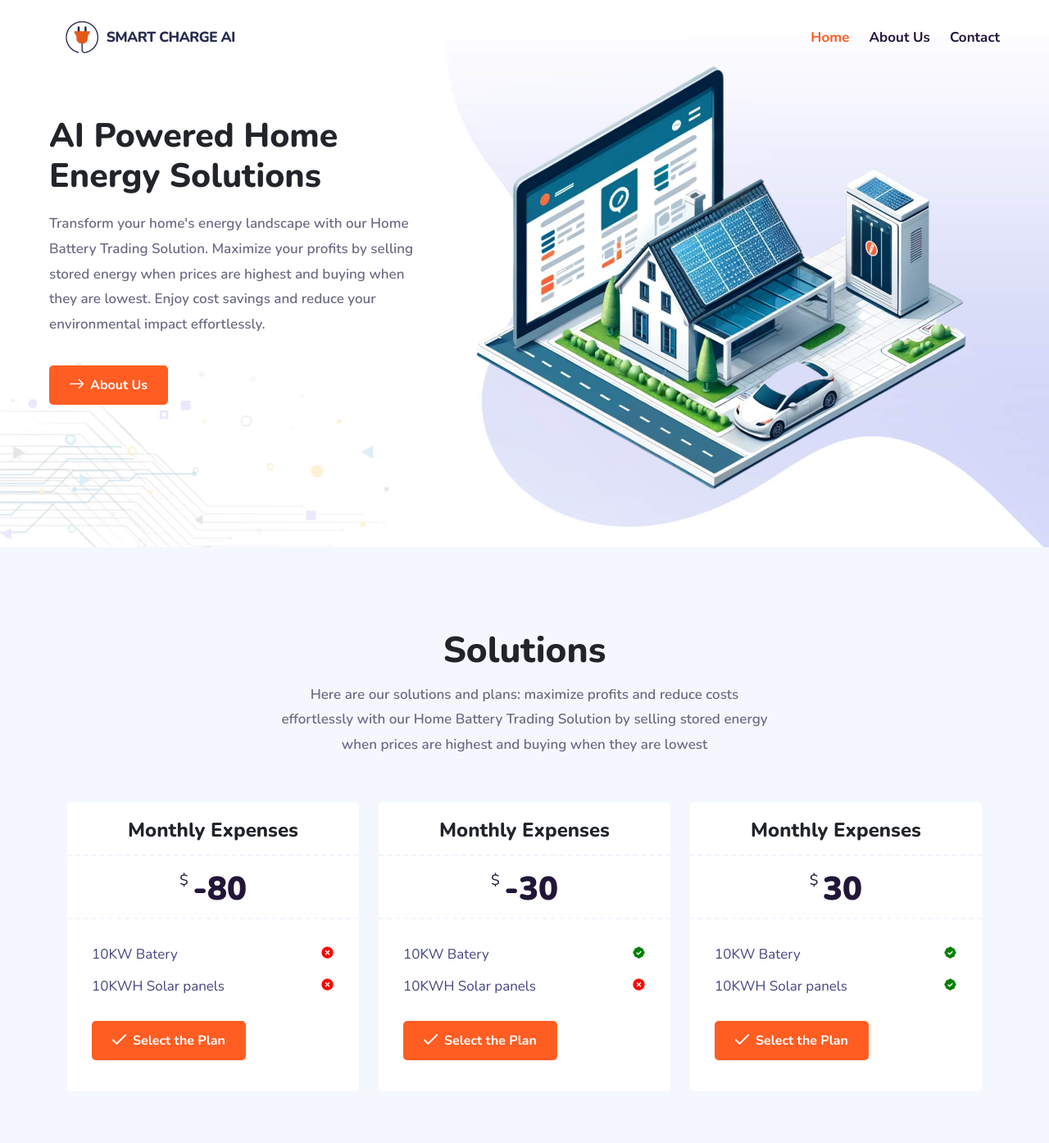
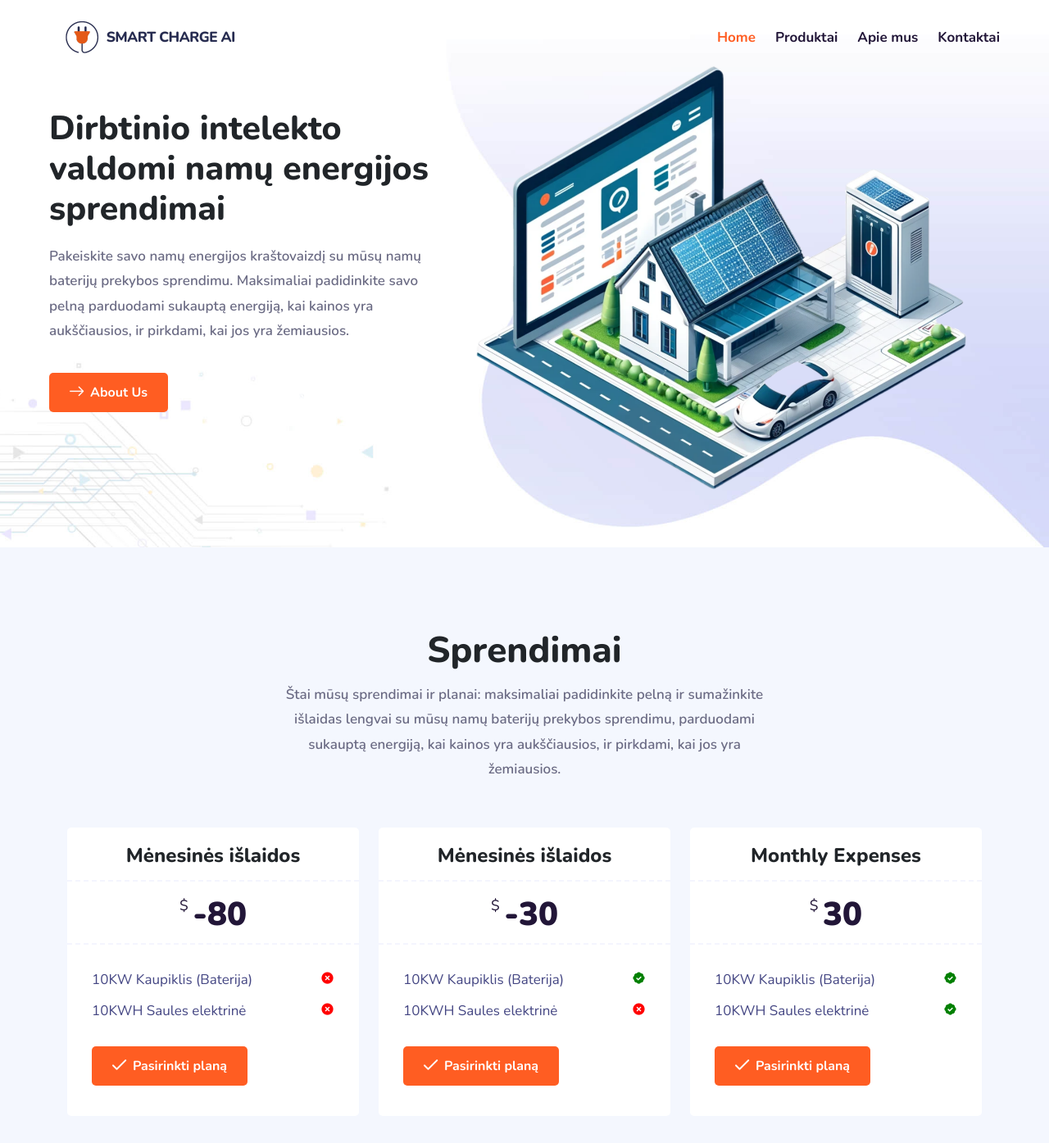
Before and after one commit to powerbum/Frontent, a Gatsby site: page / in a window 1280 px wide. Shown: the part 2-1397 px from the top of the page at 82% size. Built offline with nearby package versions, Linux system fonts and the light colour scheme; Gatsby itself is replaced by a stand-in of ours.

Commit message:
to lt language

```diff
--- a/src/components/DataAnalyticsAIStartup/MainBanner.js
+++ b/src/components/DataAnalyticsAIStartup/MainBanner.js
@@ -26,7 +26,7 @@ const MainBanner = () => {
                   data-aos-duration="1200"
                   data-aos-delay="100"
                 >
-                  AI Powered Home Energy Solutions
+                  Dirbtinio intelekto valdomi namų energijos sprendimai
                 </h1>
 
                 <p
@@ -34,9 +34,9 @@ const MainBanner = () => {
                   data-aos-duration="1200"
                   data-aos-delay="200"
                 >
-                  Transform your home's energy landscape with our Home Battery Trading Solution.
-                  Maximize your profits by selling stored energy when prices are highest and buying
-                  when they are lowest. Enjoy cost savings and reduce your environmental impact effortlessly.
+                  Pakeiskite savo namų energijos kraštovaizdį su mūsų namų baterijų prekybos sprendimu.
+                  Maksimaliai padidinkite savo pelną parduodami sukauptą energiją,
+                  kai kainos yra aukščiausios, ir pirkdami, kai jos yra žemiausios.
                 </p>
 
                 <div
--- a/src/components/DataScienceOnlineCourses/Subscribe.js
+++ b/src/components/DataScienceOnlineCourses/Subscribe.js
@@ -21,14 +21,14 @@ const Subscribe = () => {
 
             <div className="col-lg-6 col-md-12">
               <div className="subscribe-content">
-                <h2>Subscribe And Get The Latest Information</h2>
+                <h2>Naujienlaiškio prenumerata</h2>
                 {state.succeeded ? (
-                  <p>Thank you for subscribing!</p>
+                  <p>Ačiu!</p>
                 ) : (
                   <div>
 
                 <p>
-                Stay informed on AI-powered battery charging solutions. Subscribe to our newsletter for the latest news, insights, and exclusive offers. Join our community and optimize your home energy management today!
+                Būkite pirmi sužinoję apie geriausius pasiūlymus ir rinkos naujienas
                 </p>
 
                     <form className="newsletter-form" onSubmit={handleSubmit}>
@@ -48,7 +48,7 @@ const Subscribe = () => {
                       />
                       <button type="submit" className="default-btn" disabled={state.submitting}>
                         <i className="flaticon-tick"></i>
-                        Subscribe Now <span></span>
+                        Prenumeruoti <span></span>
                       </button>
                     </form>
                   </div>
--- a/src/components/SEOAgency/Pricing.js
+++ b/src/components/SEOAgency/Pricing.js
@@ -7,11 +7,11 @@ const Pricing = () => {
       <section className="pricing-area pt-100 pb-70 bg-f4f7fe">
         <div className="container">
           <div className="section-title">
-            <h2>Solutions</h2>
+            <h2>Sprendimai</h2>
             <p>
-            Here are our solutions and plans: maximize profits and
-            reduce costs effortlessly with our Home Battery Trading
-            Solution by selling stored energy when prices are highest and buying when they are lowest
+            Štai mūsų sprendimai ir planai: maksimaliai padidinkite pelną ir sumažinkite išlaidas
+            lengvai su mūsų namų baterijų prekybos sprendimu, parduodami sukauptą energiją,
+            kai kainos yra aukščiausios, ir pirkdami, kai jos yra žemiausios.
             </p>
           </div>
 
@@ -19,7 +19,7 @@ const Pricing = () => {
             <div className="col-lg-4 col-md-6">
               <div className="single-pricing-box">
                 <div className="pricing-header">
-                  <h3>Monthly Expenses</h3>
+                  <h3>Mėnesinės išlaidos</h3>
                 </div>
 
                 <div className="price">
@@ -28,17 +28,17 @@ const Pricing = () => {
 
                 <ul className="pricing-features">
                   <li>
-                    <i className="bx bxs-x-circle red"></i> 10KW Batery
+                    <i className="bx bxs-x-circle red"></i> 10KW Kaupiklis (Baterija)
                   </li>
                   <li>
-                    <i className="bx bxs-x-circle red"></i> 10KWH Solar panels
+                    <i className="bx bxs-x-circle red"></i> 10KWH Saules elektrinė
                   </li>
                 </ul>
 
                 <div className="btn-box">
                   <Link to="/contact" className="default-btn">
                     <i className="flaticon-tick"></i>
-                    Select the Plan
+                    Pasirinkti planą
                     <span></span>
                   </Link>
                 </div>
@@ -48,7 +48,7 @@ const Pricing = () => {
             <div className="col-lg-4 col-md-6">
               <div className="single-pricing-box">
                 <div className="pricing-header">
-                  <h3>Monthly Expenses</h3>
+                  <h3>Mėnesinės išlaidos</h3>
                 </div>
 
                 <div className="price">
@@ -57,17 +57,17 @@ const Pricing = () => {
 
                 <ul className="pricing-features">
                   <li>
-                    <i className="bx bxs-badge-check"></i> 10KW Batery
+                    <i className="bx bxs-badge-check"></i> 10KW Kaupiklis (Baterija)
                   </li>
                   <li>
-                    <i className="bx bxs-x-circle red"></i> 10KWH Solar panels
+                    <i className="bx bxs-x-circle red"></i> 10KWH Saules elektrinė
                   </li>
                 </ul>
 
                 <div className="btn-box">
                   <Link to="/contact" className="default-btn">
                     <i className="flaticon-tick"></i>
-                    Select the Plan
+                    Pasirinkti planą
                     <span></span>
                   </Link>
                 </div>
@@ -86,17 +86,17 @@ const Pricing = () => {
 
                 <ul className="pricing-features">
                   <li>
-                    <i className="bx bxs-badge-check"></i> 10KW Batery
+                    <i className="bx bxs-badge-check"></i> 10KW Kaupiklis (Baterija)
                   </li>
                   <li>
-                    <i className="bx bxs-badge-check"></i> 10KWH Solar panels
+                    <i className="bx bxs-badge-check"></i> 10KWH Saules elektrinė
                   </li>
                 </ul>
 
                 <div className="btn-box">
                   <Link to="/contact" className="default-btn">
                     <i className="flaticon-tick"></i>
-                    Select the Plan
+                    Pasirinkti planą
                     <span></span>
                   </Link>
                 </div>
--- a/src/components/_App/Navbar.js
+++ b/src/components/_App/Navbar.js
@@ -72,12 +72,23 @@ const Navbar = () => {
 
                   <li className="nav-item">
                     <Link
+                          to="/services"
+                          activeClassName="active"
+                          onClick={() => setCollapsed(true)}
+                          className="nav-link"
+                    >
+                      Produktai
+                    </Link>
+                  </li>
+
+                  <li className="nav-item">
+                    <Link
                           to="/about-us"
                           activeClassName="active"
                           onClick={() => setCollapsed(true)}
                           className="nav-link"
                     >
-                      About Us
+                      Apie mus
                     </Link>
                   </li>
 
@@ -88,7 +99,7 @@ const Navbar = () => {
                       onClick={() => setCollapsed(true)}
                       className="nav-link"
                     >
-                      Contact
+                      Kontaktai
                     </Link>
                   </li>
 
```
